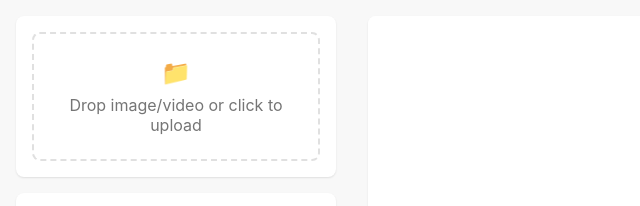
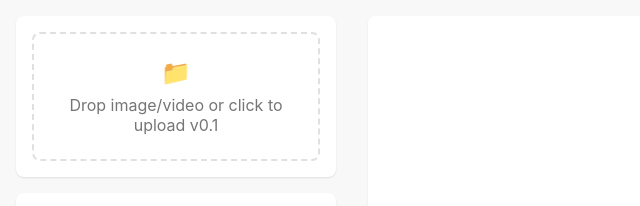
Before and after one commit to lc-git/openai_particles, a plain HTML site: page index.html in a window 1280 px wide. Shown: the top 206 px of the page, 0-640 px from the left. Drawn offline with nearby package versions, Linux system fonts and the light colour scheme; no server answers.

Commit message:
增加版本号，增加网站配置

```diff
--- a/index.html
+++ b/index.html
@@ -19,7 +19,7 @@
         <div class="upload-area">
           <label for="fileUpload" class="upload-label">
             <span class="upload-icon">📁</span>
-            <span>Drop image/video or click to upload</span>
+            <span>Drop image/video or click to upload v0.1</span>
           </label>
           <input type="file" id="fileUpload" accept="image/*,video/*" class="upload-input">
         </div>
```
Also changed, not shown: vercel.json (added), 1 other file.
